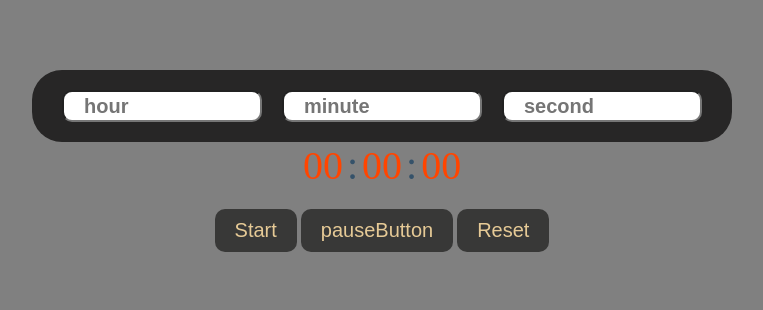
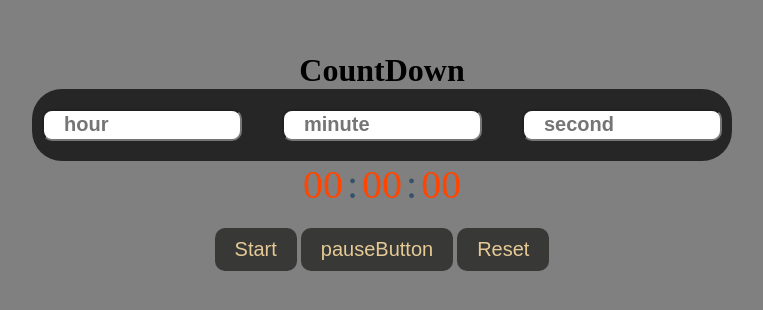
Before and after one commit to AnuragS-ingh/Mini_js_projects, a plain HTML site: page CountDownTimer/index.html in a window 1280 px wide. Shown: the part 234-544 px from the top of the page, without its empty margins (258-1021 px from the left). Drawn offline with Linux system fonts and the light colour scheme.

Commit message:
added the heading of the countDown

```diff
--- a/CountDownTimer/index.html
+++ b/CountDownTimer/index.html
@@ -8,6 +8,7 @@
 </head>
 <body>
     <div class="mainContainer">
+        <h1 id="heading">CountDown</h1>
         <div class="countDownContainer">
             <input type="text" placeholder="hour" id="hourValue">
             <input type="text" placeholder="minute" id="minuteValue">
--- a/CountDownTimer/style.css
+++ b/CountDownTimer/style.css
@@ -22,7 +22,7 @@
     background-color: rgb(39, 38, 38);
     border-radius: 30px;
     display: flex;
-    justify-content: center;
+    justify-content: space-around;
     align-items: center;
     gap: 20px;
     flex-wrap: wrap;
```
